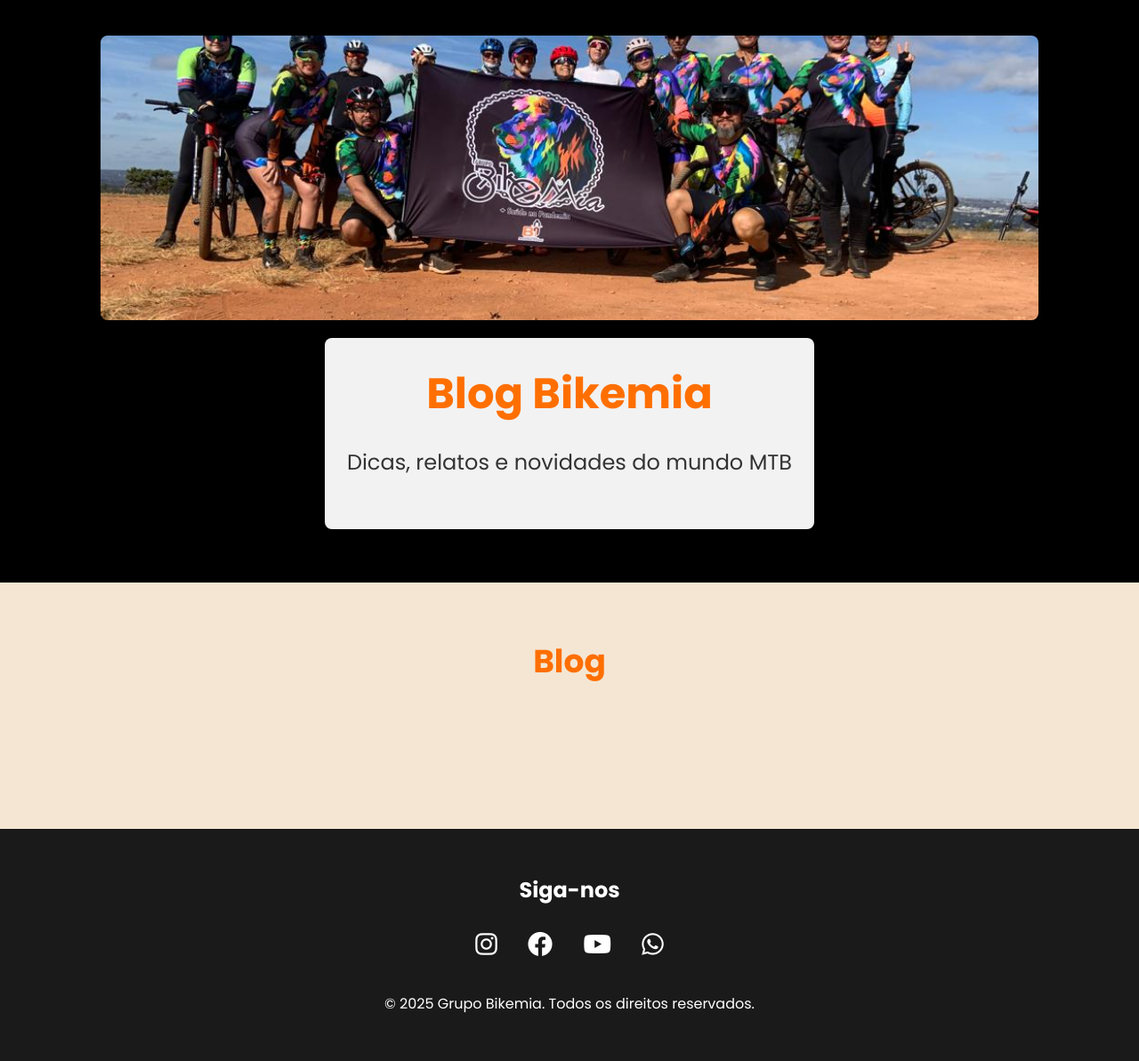
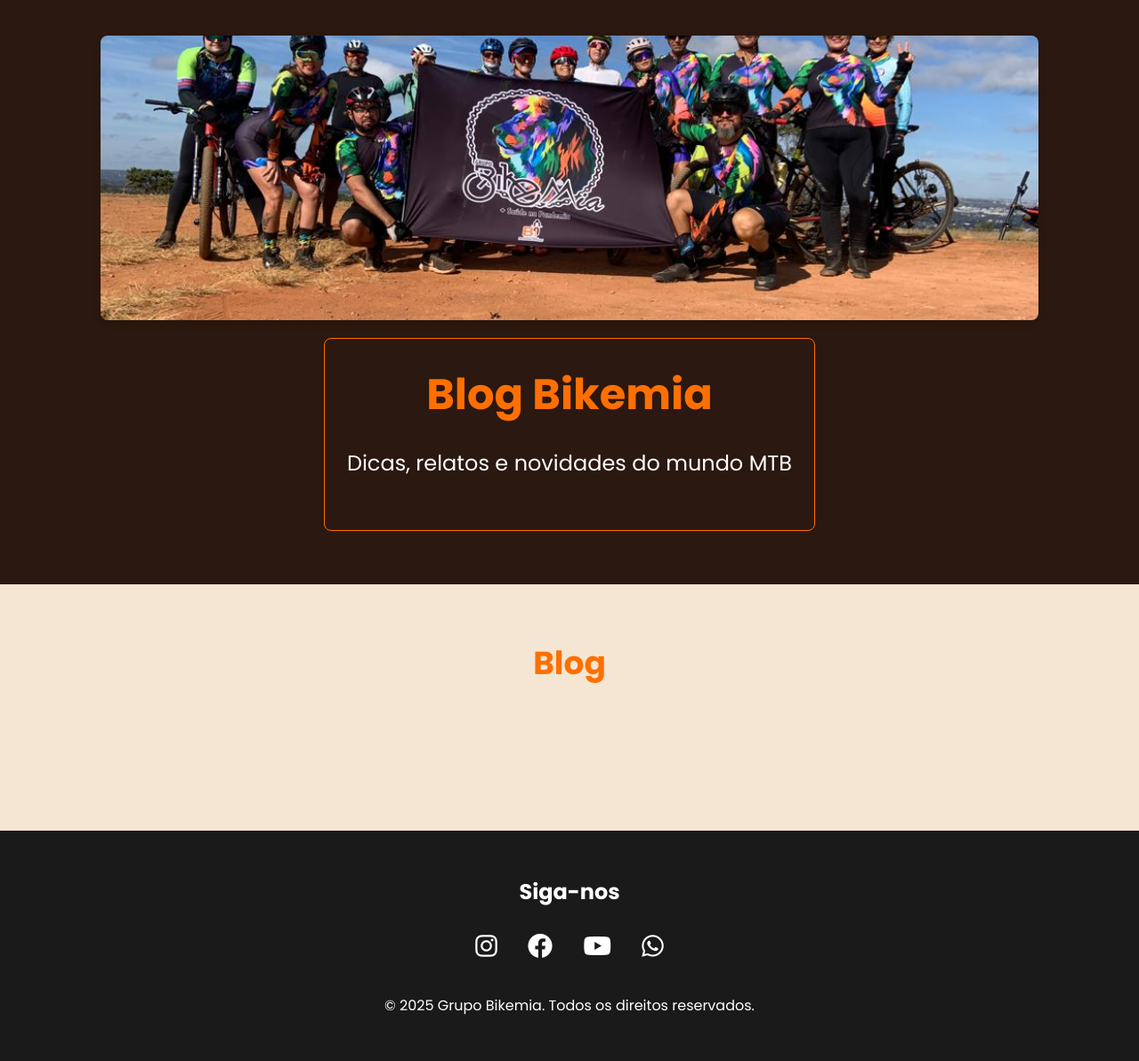
Before and after one commit to EHSS1/Projeto-web-site-Bikemia, a PHP site: page /blog.html in a window 1280 px wide. Shown: the part 198-1391 px from the top of the page at 89% size. Before the commit the page ends 1337 px from the top, so only its background shows below. Run offline with PHP 8.4, Linux system fonts and the light colour scheme.

Commit message:
Atualizar estilos do banner

```diff
--- a/src/css/styles.css
+++ b/src/css/styles.css
@@ -1,4 +1,3 @@
-/* Reset e Variáveis */
 :root {
   --primary-color: #ff6f00;
   --primary-hover: #e65c00;
@@ -16,6 +15,7 @@
   --modal-z-index: 1000;
   --nav-bg: #1a1a1a;
   --body-bg: #f5e6d3;
+  --banner-bg: #2b1810;
 }
 
 * {
@@ -139,7 +139,7 @@ nav ul li a.active::after {
   position: relative;
   text-align: center;
   color: var(--light-color);
-  background: var(--dark-color);
+  background: var(--banner-bg);
   padding: 40px 113.4px;
   min-height: 350px;
   display: flex;
@@ -158,12 +158,13 @@ nav ul li a.active::after {
 }
 
 .destaque-texto {
-  background: rgba(255, 255, 255, 0.95);
+  background: var(--banner-bg);
   padding: 25px;
   border-radius: var(--border-radius);
   text-align: center;
   margin: 20px auto;
   max-width: 800px;
+  border: 1px solid var(--primary-color);
 }
 
 .banner h1 {
@@ -175,7 +176,7 @@ nav ul li a.active::after {
 .banner p {
   font-size: 24px;
   margin-bottom: 30px;
-  color: var(--text-color);
+  color: var(--light-color);
 }
 
 /* Botões */
@@ -199,11 +200,14 @@ nav ul li a.active::after {
 }
 
 .botao.destaque {
-  background-color: var(--secondary-color);
+  background-color: var(--light-color);
+  color: var(--primary-color);
+  border: 2px solid var(--primary-color);
 }
 
 .botao.destaque:hover {
-  background-color: var(--secondary-hover);
+  background-color: var(--primary-color);
+  color: var(--light-color);
 }
 
 /* Seções */
```
